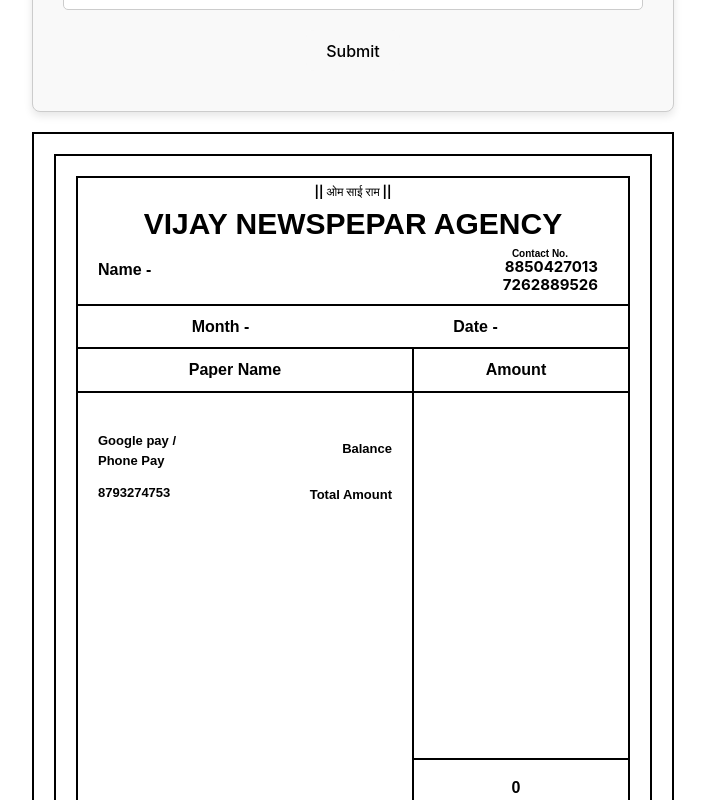
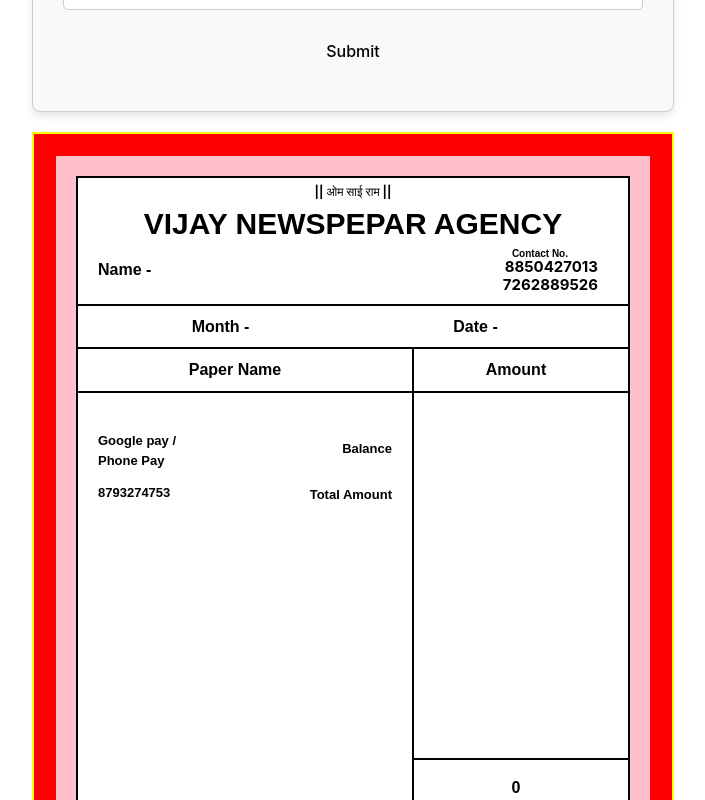
Before and after one commit to kanyabhoir/newspaper_bill, a React (Vite) app: page / in a window 1280 px wide. Shown: the part 540-1340 px from the top of the page, without its empty margins (287-992 px from the left). Built offline with nearby package versions, Linux system fonts and the light colour scheme.

Commit message:
color changed

```diff
--- a/src/components/GenerateImage.jsx
+++ b/src/components/GenerateImage.jsx
@@ -39,11 +39,11 @@ const GenerateImage = ({
   return (
     <div>
       <div
-        style={{ padding: 20, border: "2px solid black", background: "#fff" }}
+        style={{ padding: 20, border: "2px solid yellow", background: "red" }}
         id="image-content"
       >
         <div
-          style={{ padding: 20, border: "2px solid black", background: "#fff" }}
+          style={{ padding: 20, border: "2px solid red", background: "pink" }}
         >
           <div style={{ border: "2px solid black", background: "#fff" }}>
             <header>
```
